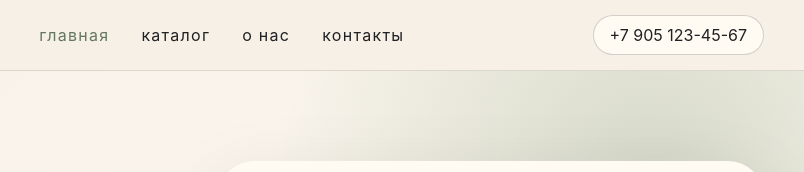
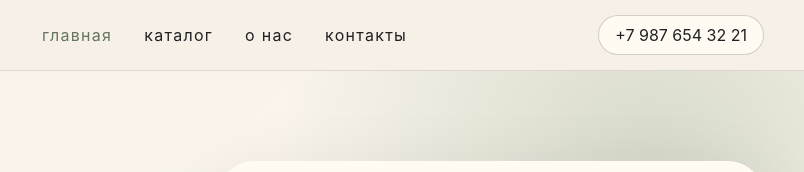
Before and after one commit to 2317dariaruzanovaa-jpg/nordline, a plain HTML site: page index.html in a window 1280 px wide. Shown: the top 172 px of the page, 434-1238 px from the left. Drawn offline with nearby package versions, Linux system fonts and the light colour scheme.

Commit message:
Update index.html

```diff
--- a/index.html
+++ b/index.html
@@ -40,7 +40,7 @@
           <li class="nav-item"><a class="nav-link " href="about.html">о нас</a></li>
           <li class="nav-item"><a class="nav-link " href="order.html">контакты</a></li>
         </ul>
-        <a class="phone-link" href="tel:+79051234567">+7 905 123-45-67</a>
+        <a class="phone-link" href="tel:+79876543221">+7 987 654 32 21</a>
       </div>
     </div>
   </nav>
```
